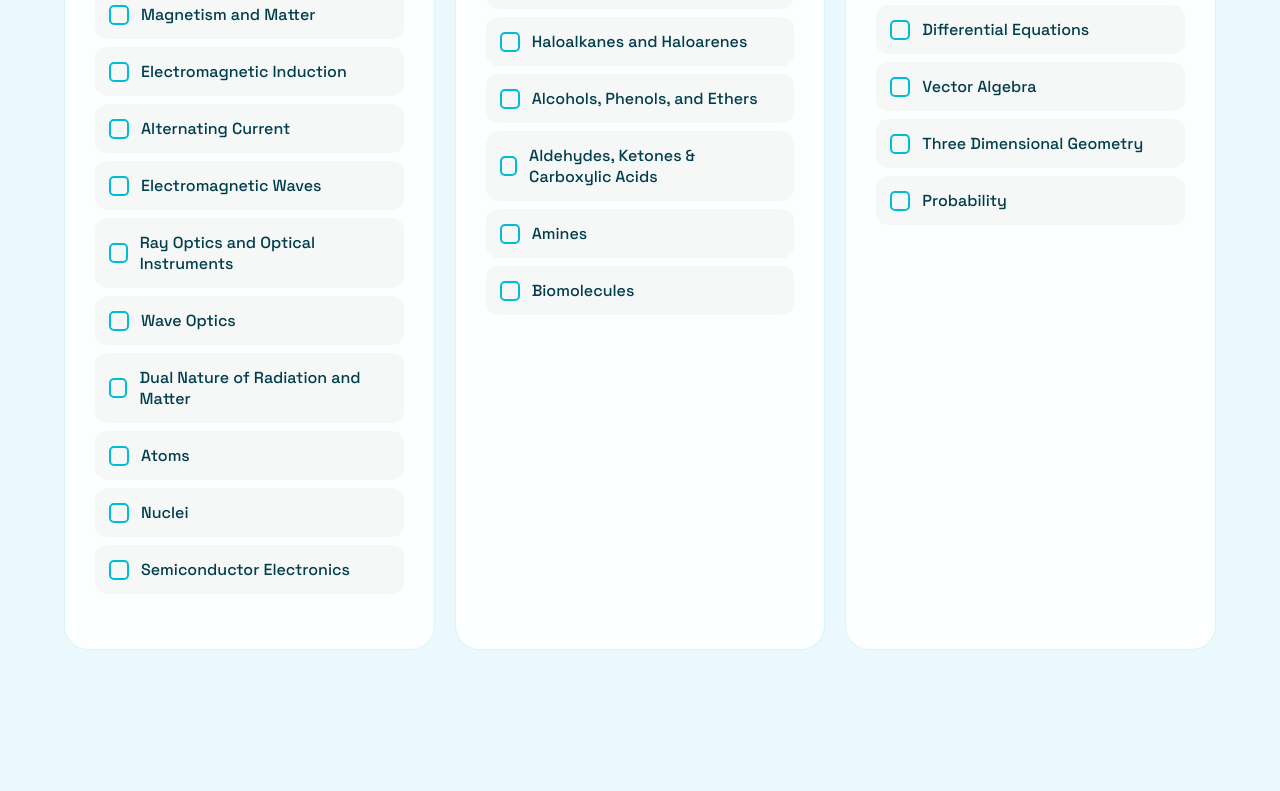
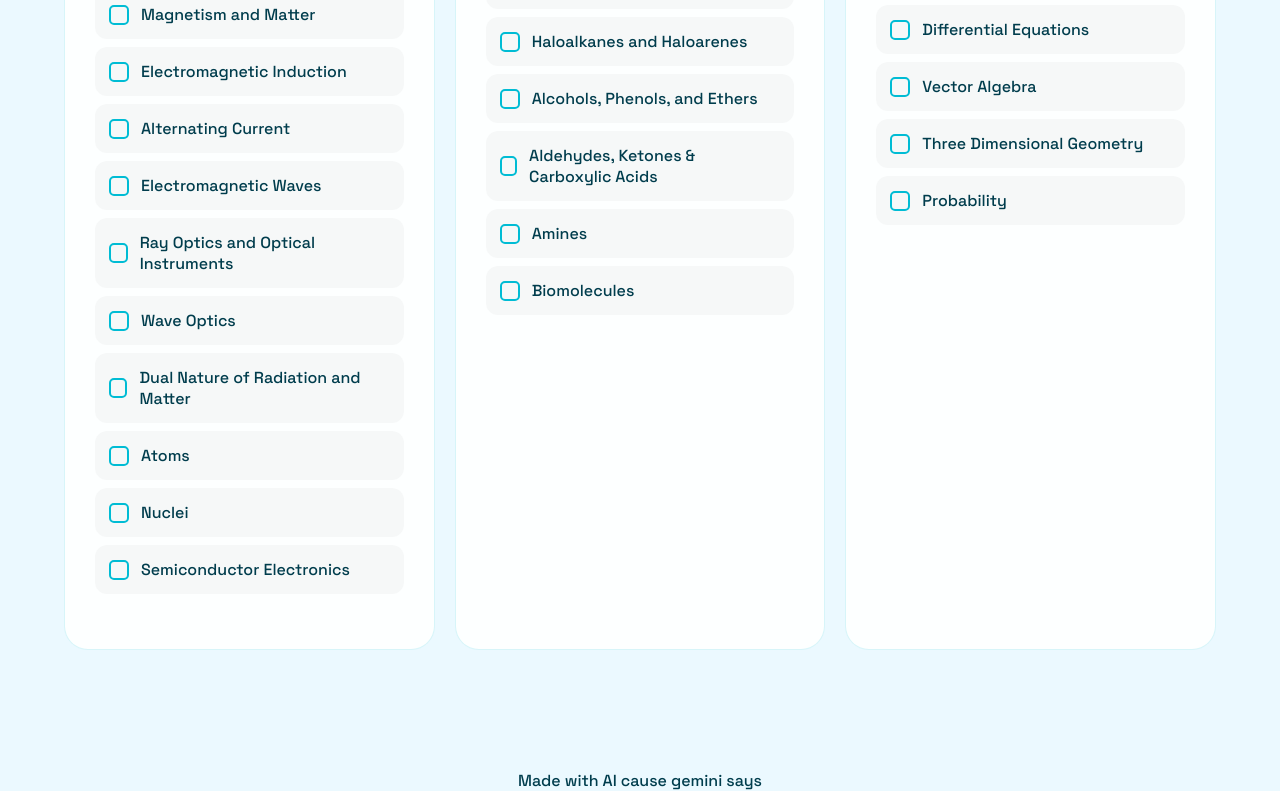
Before and after one commit to Beastnom/Mission-Jee, a plain HTML site: page index.html in a window 1280 px wide. Shown: the part 1897-2688 px from the top of the page. Before the commit the page ends 2667 px from the top, so only its background shows below. Drawn offline with Linux system fonts and the light colour scheme.

Commit message:
Update index.html

```diff
--- a/index.html
+++ b/index.html
@@ -376,5 +376,6 @@ function toggle(id){
 
 render();
 </script>
+    <footer>Made with AI cause gemini says</footer>
 </body>
 </html>
```
